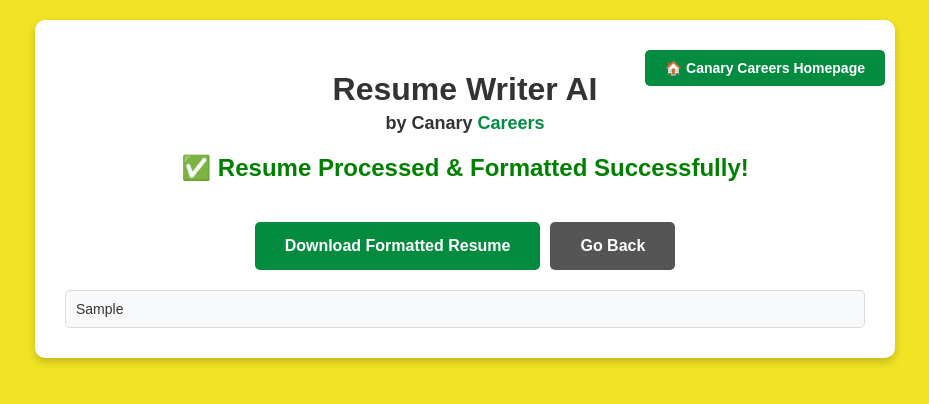
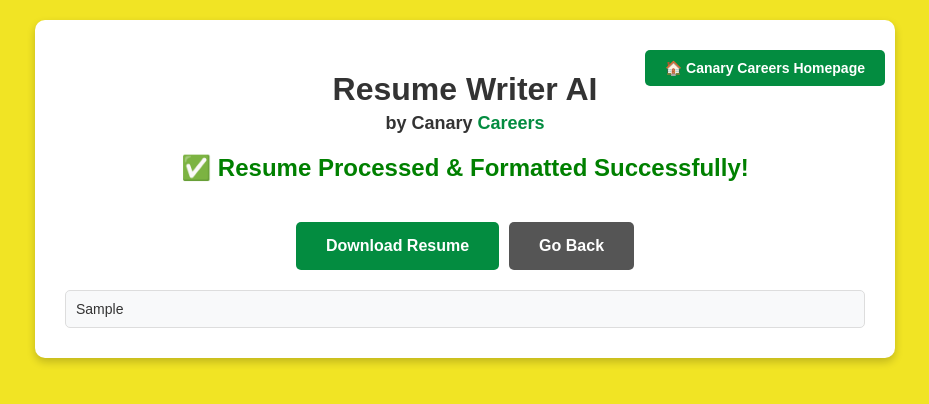
Before and after one commit to LashaGoch/resume-writer-ai-app, a Python web app: template templates/result.html in a window 1280 px wide. Shown: the top 404 px of the page, without its empty margins (175-1104 px from the left). Run offline with Jinja, Linux system fonts and the light colour scheme; the template is opened without the code that fills it: most values are stand-ins (such as "Sample title", 1, 10 or a date in 2020); some libraries are stand-ins or nearby versions.

Commit message:
Update result.html

```diff
--- a/templates/result.html
+++ b/templates/result.html
@@ -16,9 +16,12 @@
         <h2>✅ Resume Processed & Formatted Successfully!</h2>
         <button class="homepage-btn" onclick="window.open('https://canary-careers.com/', '_blank')">🏠 Canary Careers Homepage</button>
         <div class="button-group">
-            <a href="/download" download class="download-btn">Download Formatted Resume</a>
+            <a href="{{ url_for('download_new_format') }}" class="download-btn">
+                Download Resume
+            </a>
             <button class="go-back-btn" onclick="window.location.href='/'">Go Back</button>
         </div>
-        <div class="markdown-content">{{ compiled_resume_html | safe }}</div>    </div>
+        <div class="markdown-content">{{ compiled_resume_html | safe }}</div>
+    </div>
 </body>
 </html>
```
